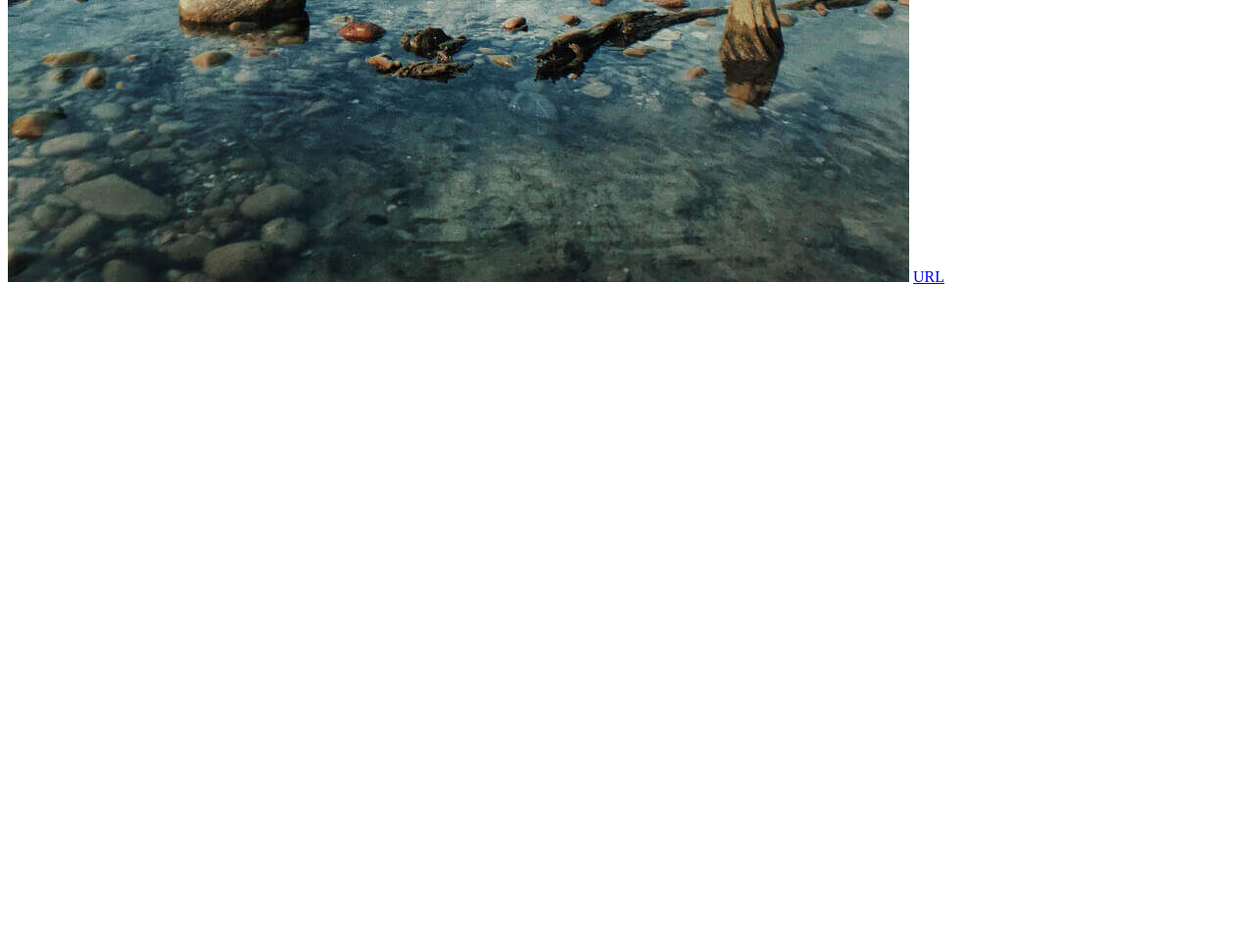
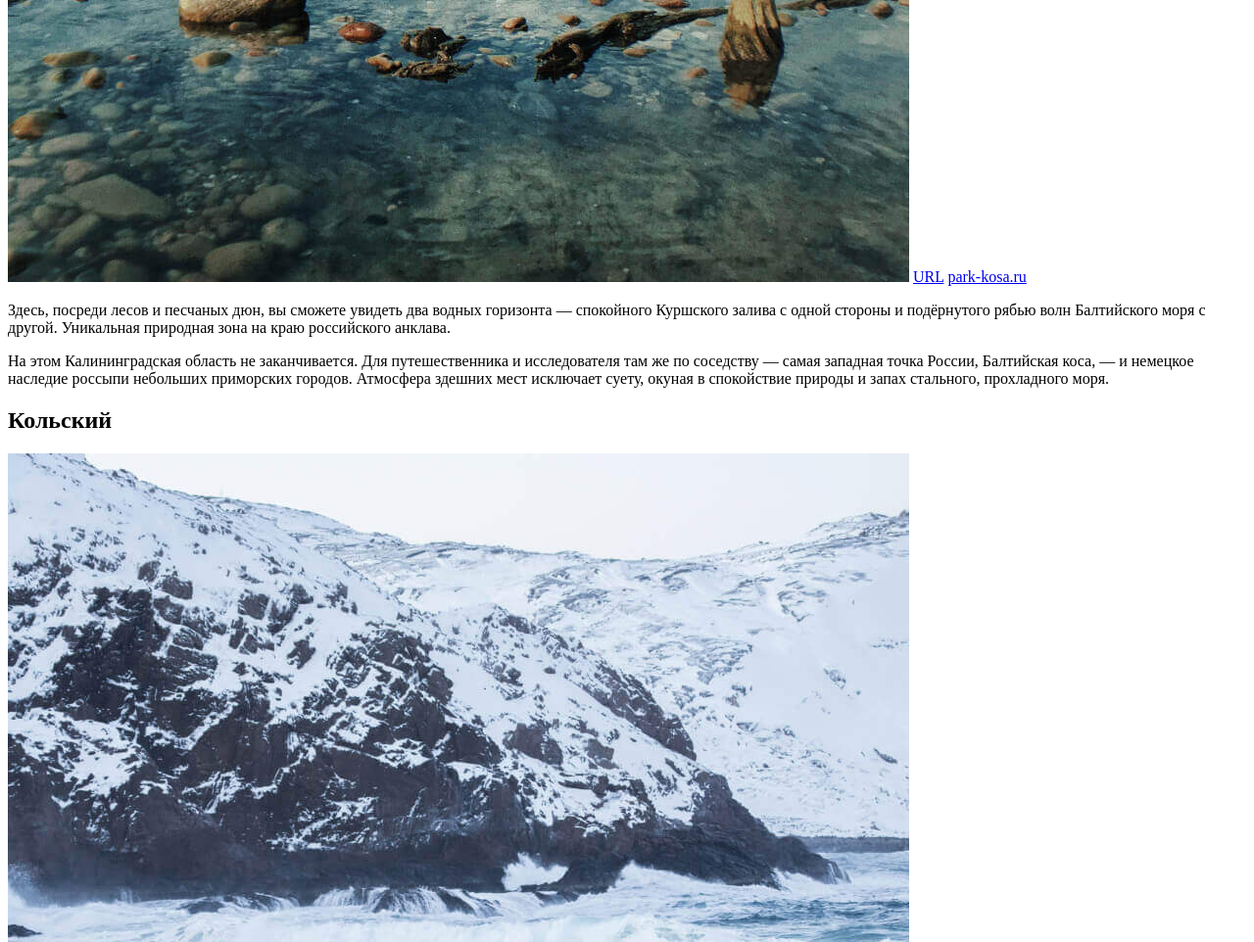
Before and after one commit to soiiffia/russian-travel, a plain HTML site: page index.html in a window 1280 px wide. Shown: the part 9700-10662 px from the top of the page at 98% size. Before the commit the page ends 10000 px from the top, so only its background shows below. Drawn offline with Linux system fonts and the light colour scheme.

Commit message:
my first commit

```diff
--- a/index.html
+++ b/index.html
@@ -46,9 +46,17 @@
             </section>
             <section class="places">
                 <div class="place-kosa">
-                <h2 class="place-kosa">Куршская коса</h2>
-                    <img src="sprint-3-images/place-kosa.jpg" alt='Куршская коса' class="place-kosa">
+                <h2 class="place-title">Куршская коса</h2>
+                    <img src="sprint-3-images/place-kosa.jpg" alt='Куршская коса' class="place-image">
                     <a class="place__website__url-heading" href="#" target="_blank">URL</a>
+                    <a class="place__website__link" href="#" target="__blank">park-kosa.ru</a>
+                    <p class="place__paragraph">Здесь, посреди лесов и песчаных дюн, вы сможете увидеть два водных горизонта — спокойного Куршского залива с одной стороны и подёрнутого рябью волн Балтийского моря с другой. Уникальная природная зона на краю российского анклава.</p>
+                    <p class="place__paragraph">На этом Калининградская область не заканчивается. Для путешественника и исследователя там же по соседству — самая западная точка России, Балтийская коса, — и немецкое наследие россыпи небольших приморских городов. Атмосфера здешних мест исключает суету, окуная в спокойствие природы и запах стального, прохладного моря.</p>
+                </div>
+                <div class="place-kolsky">
+                    <h2 class="place-title">Кольский</h2>
+                    <img src="sprint-3-images/place-kolsky.jpg" alt='Кольский' class="place-image">
+
                 </div>
             </section>
         </main>
```
